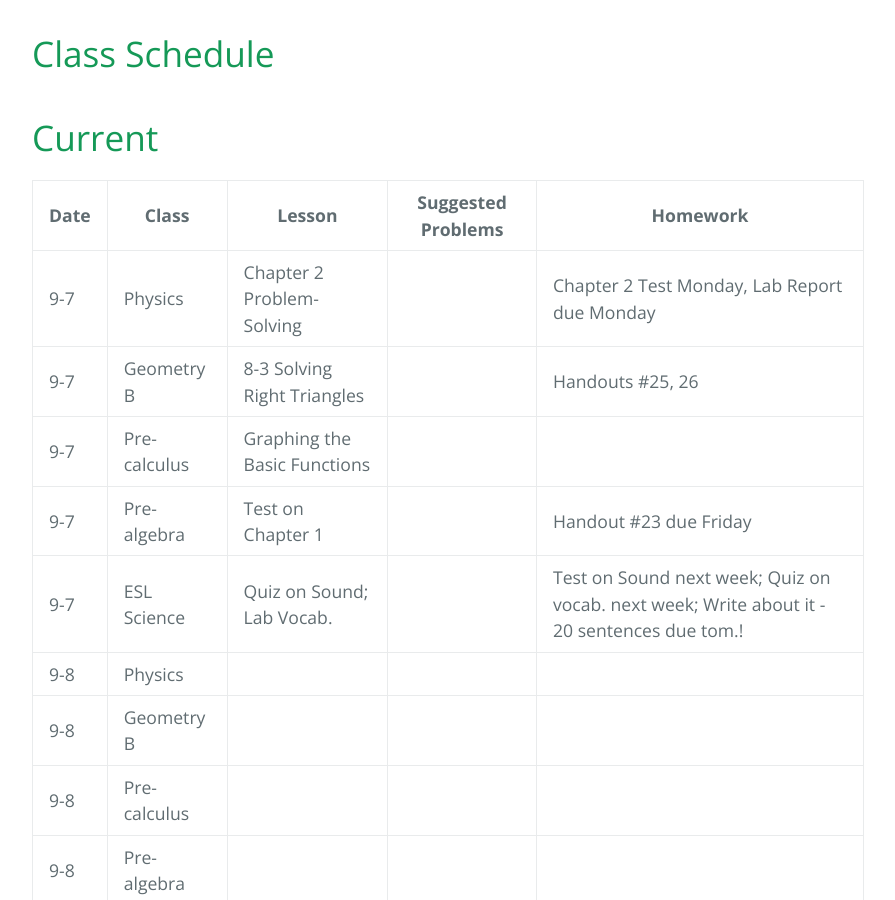
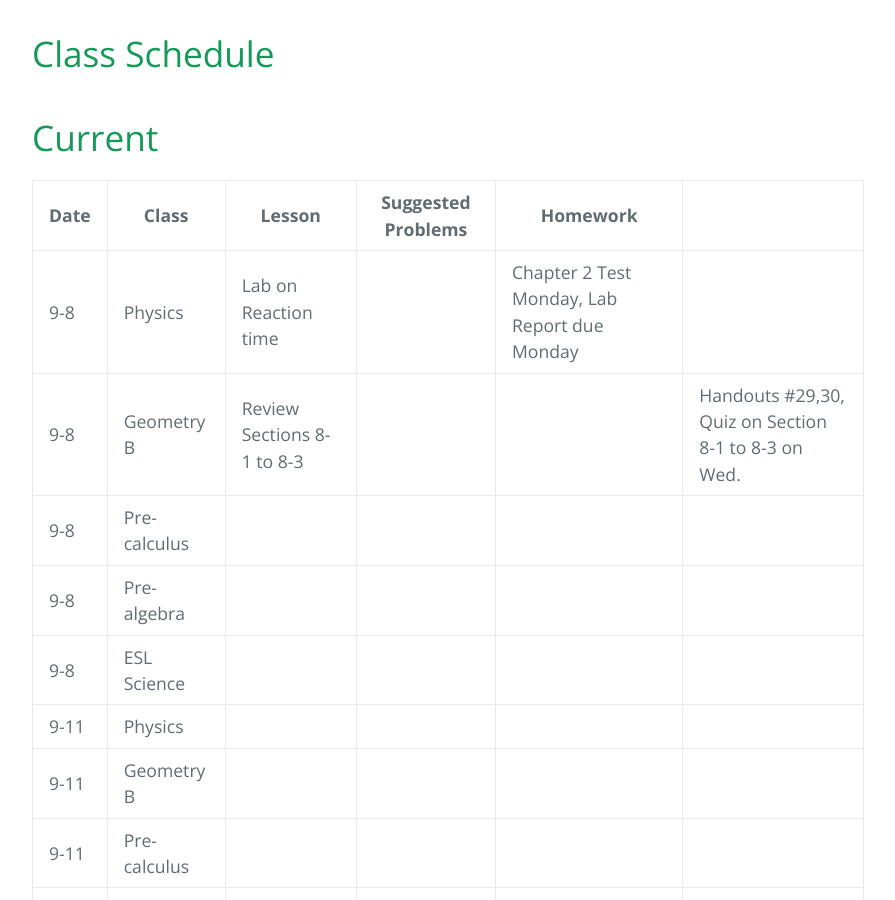
Before and after one commit to gpayoo/gpayoo, a Jekyll site: the page built from index.md, in a window 1280 px wide and 900 px high, scrolled down 388 px. Shown: the whole window, without its empty margins (192-1087 px from the left). Built offline with Jekyll 4.4.1, drawn with Linux system fonts in a browser that asks for light colours; our own code applies the rules of GitHub Pages for plain Markdown files; some of the changed text lies outside the part shown.

Commit message:
Update index.md

```diff
--- a/index.md
+++ b/index.md
@@ -9,13 +9,8 @@ layout: default
 
 | Date | Class | Lesson | Suggested Problems | Homework |
 | ---- | ----- | ------ | -------- | ---
-| 9-7 | Physics | Chapter 2 Problem-Solving  | |  Chapter 2 Test Monday, Lab Report due Monday
-| 9-7 | Geometry B | 8-3 Solving Right Triangles | | Handouts #25, 26 |
-| 9-7 | Pre-calculus | Graphing the Basic Functions | |
-| 9-7 | Pre-algebra | Test on Chapter 1| | Handout #23 due Friday
-| 9-7 | ESL Science | Quiz on Sound; Lab Vocab.  |  | Test on Sound next week; Quiz on vocab. next week; Write about it - 20 sentences due tom.!
-| 9-8 | Physics |  | |
-| 9-8 | Geometry B |  | | |
+| 9-8 | Physics | Lab on Reaction time | |  Chapter 2 Test Monday, Lab Report due Monday
+| 9-8 | Geometry B | Review Sections 8-1 to 8-3 | | | Handouts #29,30, Quiz on Section 8-1 to 8-3 on Wed.
 | 9-8 | Pre-calculus |  | |
 | 9-8 | Pre-algebra | | |
 | 9-8 | ESL Science |  |  |
@@ -50,6 +45,11 @@ layout: default
 
 | Date | Class | Lesson | Suggested Problems | Homework |
 | ---- | ----- | ------ | -------- | ---
+| 9-7 | Physics | Chapter 2 Problem-Solving  | |  Chapter 2 Test Monday, Lab Report due Monday
+| 9-7 | Geometry B | 8-3 Solving Right Triangles | | Handouts #25, 26 |
+| 9-7 | Pre-calculus | Graphing the Basic Functions | |
+| 9-7 | Pre-algebra | Test on Chapter 1| | Handout #23 due Friday
+| 9-7 | ESL Science | Quiz on Sound; Lab Vocab.  |  | Test on Sound next week; Quiz on vocab. next week; Write about it - 20 sentences due tom.!
 | 9-6 | Physics | Chapter 2 Problem-Solving  | |  Chapter 2 Test Monday, Lab Report due Monday, Handout #21 & 22 due Thursday
 | 9-6 | Geometry B | 8-2 Trigonometric Ratios | |  Handout #23, 24|
 | 9-6 | Pre-calculus | Asymptotes, Graphing | |  Handouts #20, 21, 22
```
